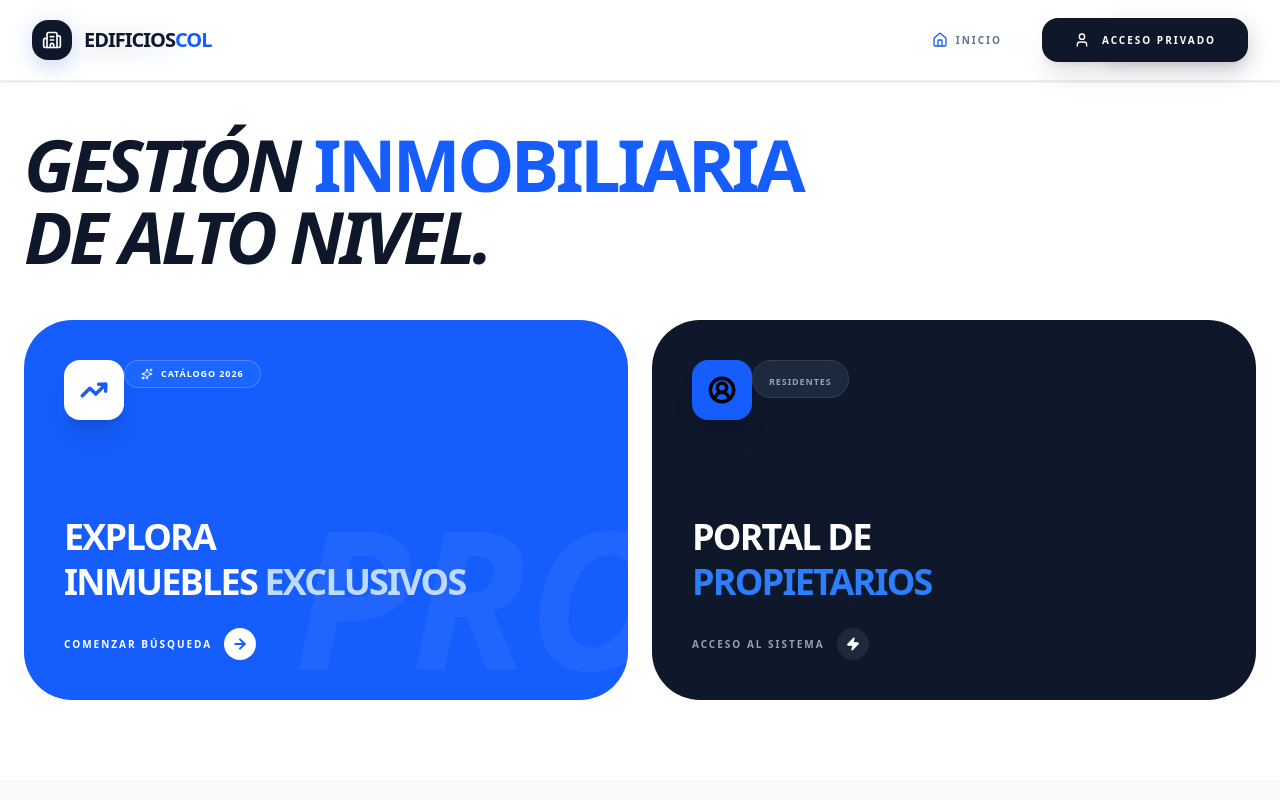
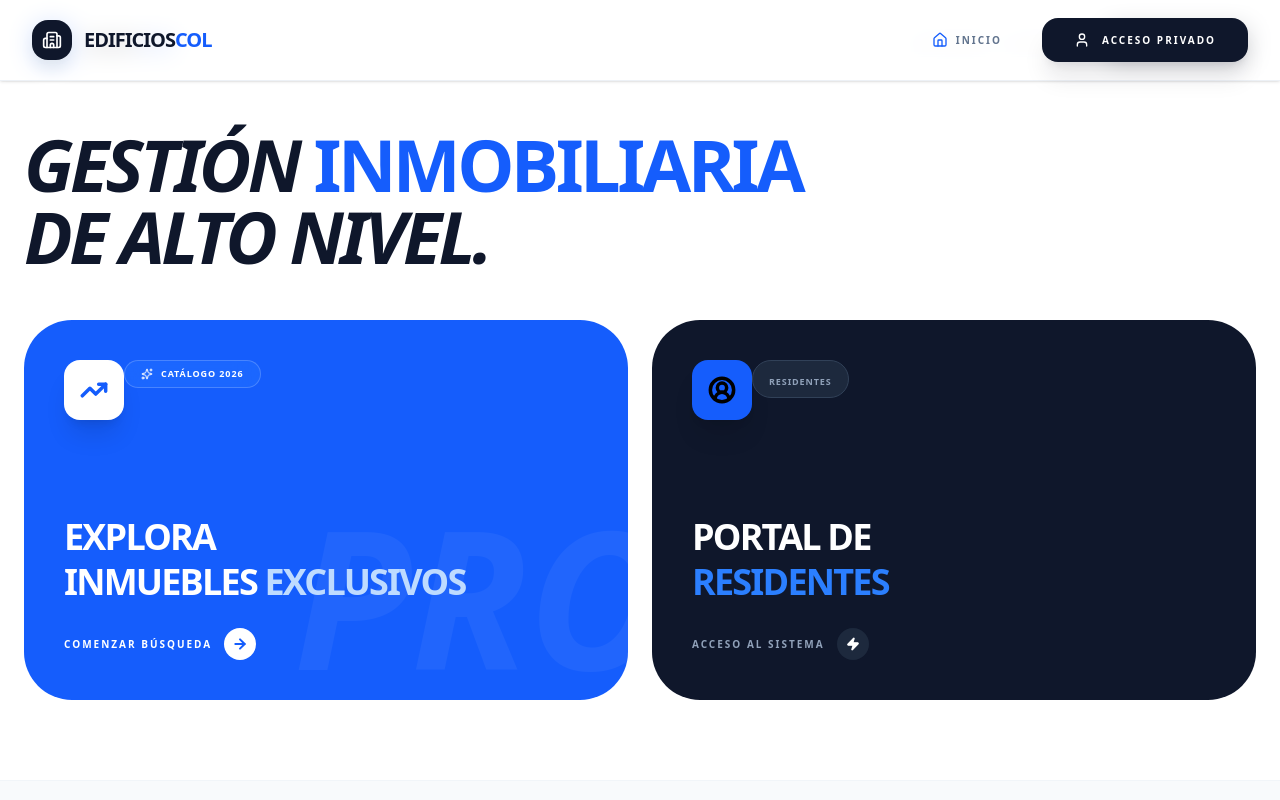
Before and after one commit to mariacamila100/edificiosCol, a React (Vite) app: page / in a window 1280 px wide. Shown: the top 800 px of the page. Built offline with nearby package versions, Linux system fonts and the light colour scheme; no server answers.

Commit message:
cambios del home

```diff
--- a/src/pages/Home.jsx
+++ b/src/pages/Home.jsx
@@ -89,7 +89,7 @@ const Home = () => {
 
               <div className="relative z-10">
                 <h2 className="text-4xl font-black text-white leading-tight tracking-tighter mb-6 uppercase">
-                  Portal de <br /> <span className="text-blue-500">Propietarios</span>
+                  Portal de <br /> <span className="text-blue-500">Residentes</span>
                 </h2>
                 <div className="flex items-center gap-3 text-slate-400 font-black uppercase text-[10px] tracking-[0.2em] group-hover:text-white transition-colors">
                   <span>Acceso al sistema</span>
```
Also changed, not shown: 1 other file (tests, documents, lock files or other folders).
